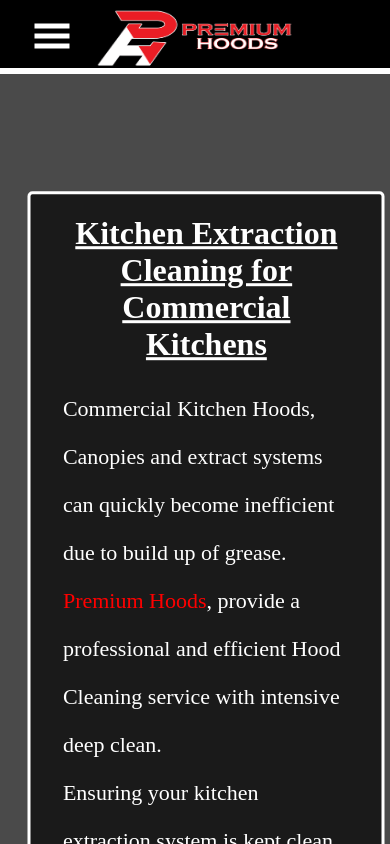
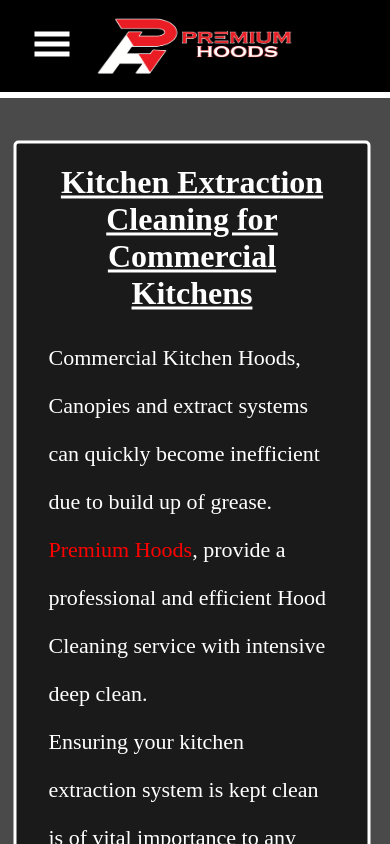
Before and after one commit to sionepeni/premium-hoods, a React (Create React App) app: page / in a window 390 px wide. Shown: the top 844 px of the page. Built offline with nearby package versions, Linux system fonts and the light colour scheme.

Commit message:
checking media keys for iphone 13. 390px

```diff
--- a/src/components/card/Card.css
+++ b/src/components/card/Card.css
@@ -129,7 +129,7 @@
 }
 }
 
-@media only screen and (max-width : 375px){
+@media only screen and (max-width : 390px){
 
     /* Card */
 
@@ -146,7 +146,7 @@
     border-bottom: 3px solid white;
     color: white;
     border-radius: 5px;
-    height: 104vh;
+    height: 114vh;
     position: relative;
 }
 
@@ -182,7 +182,7 @@
     display: flex;
     width: 86%;
     position: absolute;
-    bottom: 0rem;
+    bottom: 1rem;
 }
 .reusable-selected{
     border: 2px solid red;
--- a/src/components/card/serviceCard.css
+++ b/src/components/card/serviceCard.css
@@ -97,7 +97,7 @@
 }
 }
 
-@media only screen and (max-width : 375px){
+@media only screen and (max-width : 390px){
     .service-card-main{
     display: flex;
     flex-direction: column;
--- a/src/components/header/header.css
+++ b/src/components/header/header.css
@@ -119,9 +119,9 @@
 }
 }
 
-@media only screen and (max-width : 375px){
+@media only screen and (max-width : 390px){
     .header{
-        padding: .5rem 0;
+        padding: 1rem 0;
         width: 100%;
         display: flex;
         position: relative;
@@ -131,7 +131,7 @@
     .mobile-menu-btn{
         display: block;
         position: absolute;
-        top: 1rem;
+        top: 1.5rem;
         left: 2rem;
         transition-delay: 1s;
     }
--- a/src/components/home/hero/hero.css
+++ b/src/components/home/hero/hero.css
@@ -122,18 +122,18 @@
 }
 }
 
-@media only screen and (max-width : 375px){
+@media only screen and (max-width : 390px){
     .hero{
     border-bottom: 3px solid white;
     position: relative;
     width: 100vw;
-    height: 256vh;
+    height: 276vh;
 }
 
 .hero-opacity{
     background-color: rgba(0, 0, 0, 0.71);
     width: 100vw;
-    height: 256vh;
+    height: 276vh;
     z-index: 5;
 }
 
@@ -145,7 +145,7 @@
     position: absolute;
     top: 73rem;
     left: 12rem;
-    height: 246vh;
+    height: 266vh;
     width: 90vw;
 }
 
--- a/src/components/quote/Quote.js
+++ b/src/components/quote/Quote.js
@@ -51,8 +51,8 @@
                             />
                         </span>
                         <h2 className="success-modal-text">
-                            Thank you for your interest in our product or
-                            service. Our team will be in contact shortly.
+                            Thank you for your interest in our services. Our
+                            team will be in contact with you shortly.
                         </h2>
                     </div>
                 ) : (
@@ -131,7 +131,7 @@
                                 className="quote-li"
                                 onClick={serviceChange}
                             >
-                                Canopy Cleaning
+                                Flue Cleaning
                             </li>
                             <li
                                 id="service"
```
